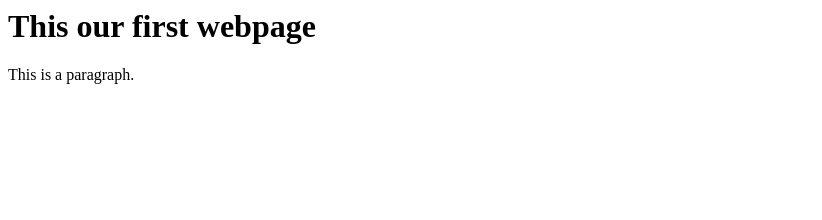
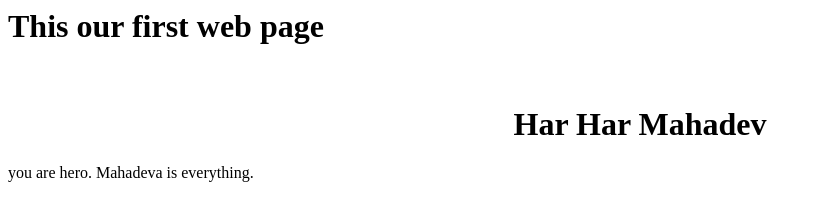
Before and after one commit to ashishawasthi15/test2, a plain HTML site: page index.html in a window 1280 px wide. Shown: the whole page, without its empty margins (0-822 px from the left). Drawn offline with Linux system fonts and the light colour scheme.

Commit message:
text change

```diff
--- a/index.html
+++ b/index.html
@@ -5,8 +5,10 @@
 	</head>
 	<body>
 
-		<h1>This our first webpage </h1>
-		<p>This is a paragraph.</p>
+		<h1>This our first web page </h1>
+		<br/>
+		<h1 style="text-align:center">Har Har Mahadev</h1>
+		<p>you are hero. Mahadeva is everything.</p>
 
 	</body>
 </html>
```
